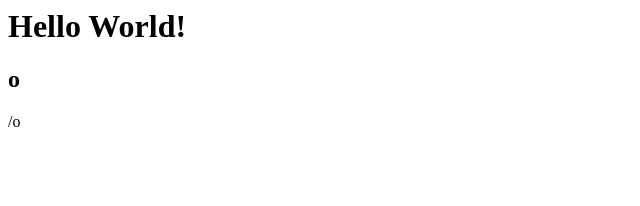
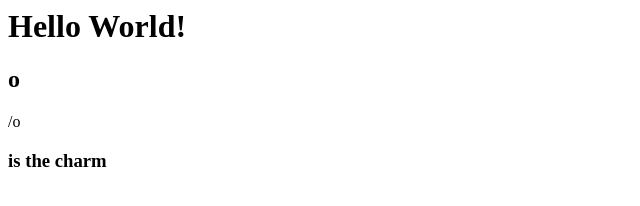
Before and after one commit to akrolsmir/Shot, a plain HTML site: page index.html in a window 1280 px wide. Shown: the whole page, without its empty margins (0-640 px from the left). Drawn offline with Linux system fonts and the light colour scheme.

Commit message:
Third commit

```diff
--- a/index.html
+++ b/index.html
@@ -1,2 +1,3 @@
 <h1>Hello World!</h1>
 <h2>o</h2>/o
+<h3>is the charm</h3>
```
